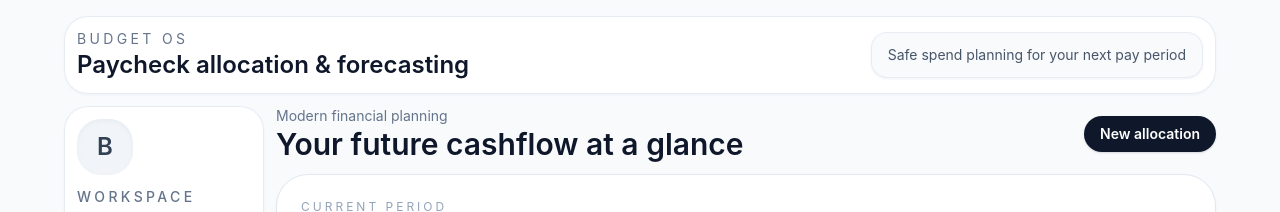
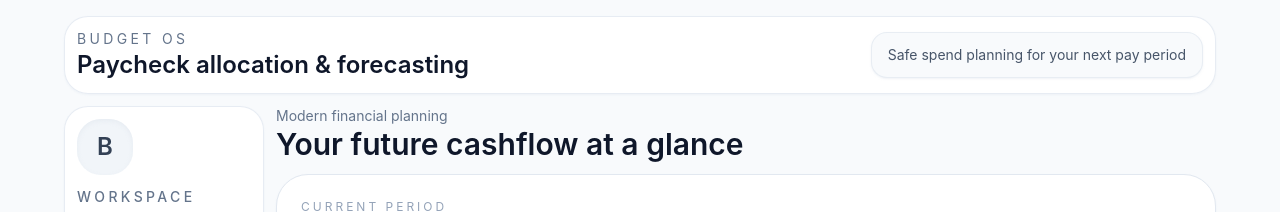
Before and after one commit to jacetbaum-coder/personal-budget, a React (Vite) app: page / in a window 1280 px wide. Shown: the top 212 px of the page. Built offline with nearby package versions, Linux system fonts and the light colour scheme; no server answers.

Commit message:
Remove New allocation button from header

```diff
--- a/src/components/Layout.tsx
+++ b/src/components/Layout.tsx
@@ -72,14 +72,11 @@
           </aside>
 
           <main className="space-y-3">
-            <div className="flex flex-col gap-3 md:flex-row md:items-center md:justify-between">
+            <div className="flex flex-col gap-3 md:flex-row md:items-center">
               <div>
                 <p className="text-sm text-slate-500">Modern financial planning</p>
                 <h2 className="text-3xl font-semibold text-slate-950">Your future cashflow at a glance</h2>
               </div>
-              <button className="inline-flex items-center justify-center rounded-3xl bg-slate-900 px-4 py-2 text-sm font-semibold text-white shadow-sm shadow-slate-900/15 transition hover:bg-slate-800">
-                New allocation
-              </button>
             </div>
             {children}
           </main>
```
